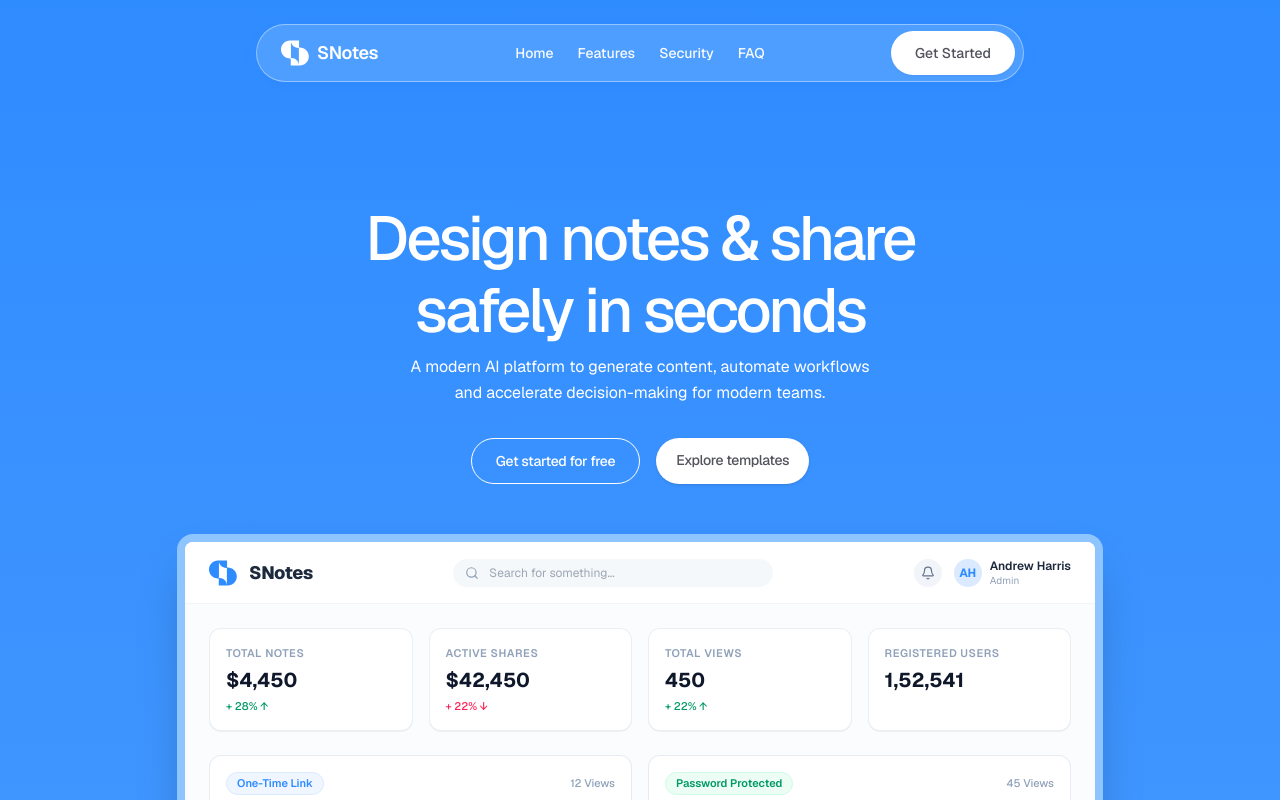
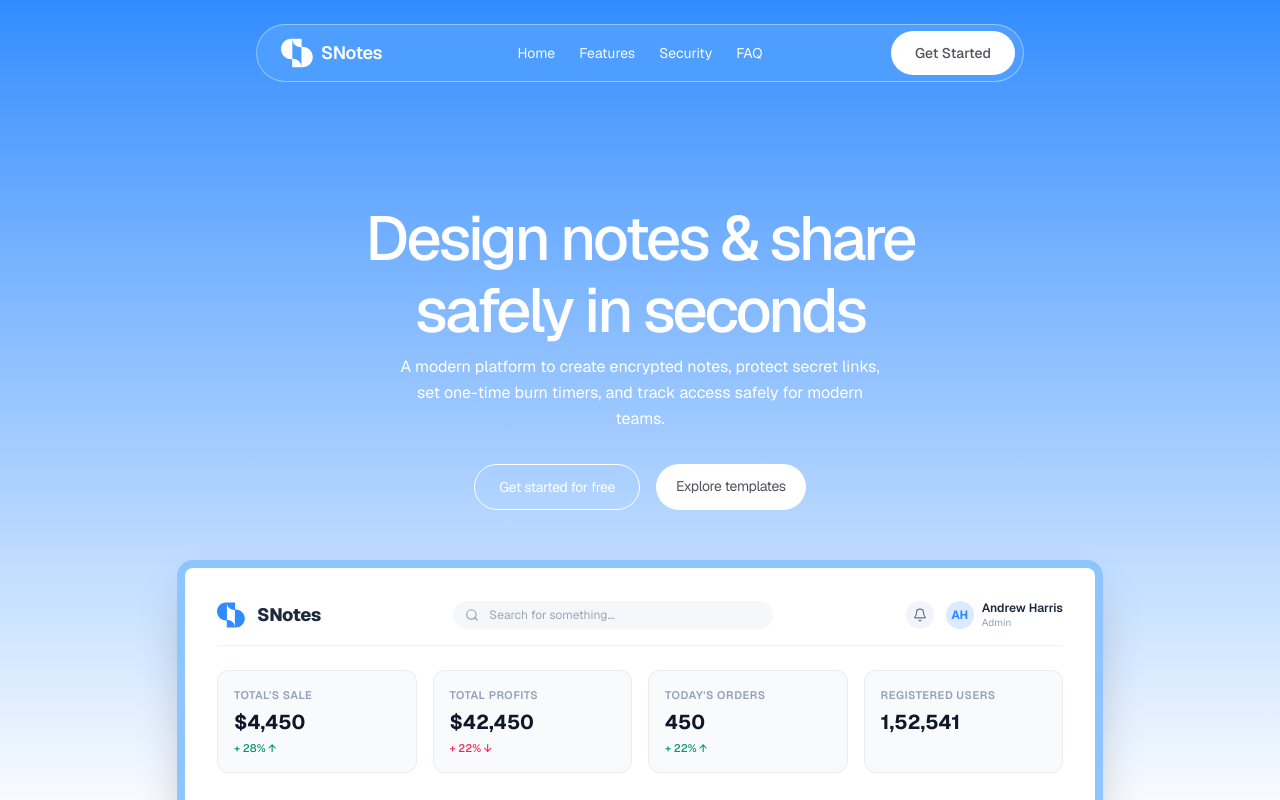
Before and after one commit to shamnxd/SNotes, a Next.js app: page / in a window 1280 px wide. Shown: the top 800 px of the page. Built offline with nearby package versions, Linux system fonts and the light colour scheme.

Commit message:
feat: match exact hero background gradient from-[#2F8CFF] to-white, padding, margins, and markup structure

```diff
--- a/app/page.tsx
+++ b/app/page.tsx
@@ -4,23 +4,14 @@ import React, { useState } from "react";
 import Link from "next/link";
 import Logo from "@/components/Logo";
 import {
-  Lock,
-  ArrowRight,
+  Zap,
+  Key,
+  Clock,
   ShieldCheck,
-  Zap,
-  Clock,
-  Eye,
+  Database,
   ChevronDown,
-  Key,
-  Database,
-  Server,
-  UserCheck,
-  CheckCircle2,
-  HelpCircle,
-  FileText,
   Search,
   Bell,
-  SlidersHorizontal,
 } from "lucide-react";
 
 export default function Home() {
@@ -64,46 +55,32 @@ export default function Home() {
         `}
       </style>
 
-      <div className="flex flex-col items-center bg-gradient-to-b from-[#2F8CFF] via-[#4E9EFF] to-slate-50 min-h-screen text-slate-800 selection:bg-blue-200">
-        {/* Top Floating Pill Navigation */}
-        <nav className="flex items-center justify-between bg-[#4E9EFF] border border-white/40 rounded-full pl-4 md:pl-6 pr-3 md:pr-2 py-1.5 w-full max-w-3xl shadow-lg shadow-blue-500/20 sticky top-4 z-50 mt-6 mx-4">
+      {/* Main Hero Container */}
+      <div className="flex flex-col items-center bg-gradient-to-b from-[#2F8CFF] to-white px-4 pt-6">
+        {/* Floating Pill Navigation Bar */}
+        <nav className="flex items-center justify-between bg-[#4E9EFF] border border-white/40 rounded-full pl-4 md:pl-6 pr-3 md:pr-2 py-1.5 w-full max-w-3xl relative">
           <Link href="/" className="flex items-center gap-2">
-            <Logo className="w-7 h-7" fill="#FFFFFF" />
+            <Logo className="w-8 h-8" fill="#FFFFFF" />
             <span className="text-white font-semibold text-lg tracking-tight">SNotes</span>
           </Link>
 
           {/* Mobile Overlay Menu */}
           <div
-            className={`max-md:fixed max-md:bg-black/60 max-md:h-screen max-md:overflow-hidden max-md:transition-[width] max-md:duration-300 max-md:top-0 max-md:left-0 max-md:flex-col max-md:justify-center max-md:backdrop-blur-md flex items-center gap-8 z-50 md:gap-6 md:absolute md:left-1/2 md:-translate-x-1/2 ${
+            id="menu"
+            className={`max-md:absolute max-md:bg-black/50 max-md:h-[785px] max-md:overflow-hidden max-md:transition-[width] max-md:duration-300 max-md:top-0 max-md:left-0 max-md:flex-col max-md:justify-center max-md:backdrop-blur flex items-center gap-8 z-50 md:gap-6 md:absolute md:left-1/2 md:-translate-x-1/2 ${
               mobileOpen ? "max-md:w-full" : "max-md:w-0"
             }`}
           >
-            <a
-              href="#"
-              onClick={() => setMobileOpen(false)}
-              className="text-gray-50 hover:text-white text-sm font-medium transition"
-            >
+            <a href="#" onClick={() => setMobileOpen(false)} className="text-gray-50 hover:text-white text-sm">
               Home
             </a>
-            <a
-              href="#features"
-              onClick={() => setMobileOpen(false)}
-              className="text-gray-50 hover:text-white text-sm font-medium transition"
-            >
+            <a href="#features" onClick={() => setMobileOpen(false)} className="text-gray-50 hover:text-white text-sm">
               Features
             </a>
-            <a
-              href="#security"
-              onClick={() => setMobileOpen(false)}
-              className="text-gray-50 hover:text-white text-sm font-medium transition"
-            >
+            <a href="#security" onClick={() => setMobileOpen(false)} className="text-gray-50 hover:text-white text-sm">
               Security
             </a>
-            <a
-              href="#faq"
-              onClick={() => setMobileOpen(false)}
-              className="text-gray-50 hover:text-white text-sm font-medium transition"
-            >
+            <a href="#faq" onClick={() => setMobileOpen(false)} className="text-gray-50 hover:text-white text-sm">
               FAQ
             </a>
 
@@ -131,7 +108,7 @@ export default function Home() {
           <div className="flex items-center gap-2">
             <Link
               href="/register"
-              className="hidden md:inline-block bg-white hover:bg-white/90 text-zinc-600 px-6 py-3 rounded-full text-sm font-medium transition cursor-pointer shadow-xs"
+              className="hidden md:inline-block bg-white hover:bg-white/90 text-zinc-600 px-6 py-3 rounded-full text-sm font-medium transition cursor-pointer"
             >
               Get Started
             </Link>
@@ -158,35 +135,35 @@ export default function Home() {
           </div>
         </nav>
 
-        {/* Hero Section */}
-        <div className="flex flex-col items-center text-center px-4 w-full">
+        {/* Hero Title & Subtitle */}
         <h1 className="text-5xl md:text-[62px]/18 text-white text-center max-w-[700px] mt-24 md:mt-30 bg-clip-text leading-tight font-medium tracking-tighter">
           Design notes & share safely in seconds
         </h1>
 
-          <p className="text-sm md:text-base/6.5 text-white text-center max-w-[480px] mt-2 font-normal">
-            A modern AI platform to generate content, automate workflows and accelerate decision-making for modern teams.
+        <p className="text-sm md:text-base/6.5 text-white text-center max-w-[480px] mt-2">
+          A modern platform to create encrypted notes, protect secret links, set one-time burn timers, and track access safely for modern teams.
         </p>
 
+        {/* Hero Buttons */}
         <div className="flex gap-4 mt-8">
           <Link
             href="/register"
-              className="border border-white hover:bg-sky-200/30 text-white text-sm px-6 py-3 rounded-full tracking-tight transition cursor-pointer font-medium"
+            className="border border-white hover:bg-sky-200/30 text-white text-sm px-6 py-3 rounded-full tracking-tight transition cursor-pointer"
           >
             Get started for free
           </Link>
           <Link
             href="/login"
-              className="bg-white hover:bg-white/90 text-sm text-zinc-600 px-5 py-3 rounded-full tracking-tight transition cursor-pointer font-medium shadow-sm"
+            className="bg-white hover:bg-white/90 text-sm text-zinc-600 px-5 py-3 rounded-full tracking-tight transition cursor-pointer"
           >
             Explore templates
           </Link>
         </div>
 
-          {/* Hero App Mockup Preview Container */}
-          <div className="mt-12.5 w-full max-w-[926px] mx-auto border-4 md:border-8 border-blue-300 rounded-2xl md:rounded-t-2xl md:rounded-b-none md:border-b-0 overflow-hidden shadow-2xl bg-white text-left">
-            {/* Top Mockup App Header */}
-            <div className="flex items-center justify-between px-6 py-4 border-b border-slate-100 bg-white">
+        {/* Hero Dashboard Preview Image / Mockup */}
+        <div className="mt-12.5 w-full">
+          <div className="max-h-64 md:max-h-96 w-full max-w-[926px] mx-auto border-4 md:border-8 border-blue-300 rounded-2xl md:rounded-t-2xl md:rounded-b-none md:border-b-0 overflow-hidden bg-white text-left shadow-2xl p-6 sm:p-8">
+            <div className="flex items-center justify-between mb-6 pb-4 border-b border-slate-100">
               <div className="flex items-center gap-3">
                 <Logo className="w-7 h-7" fill="#2F8CFF" />
                 <span className="font-extrabold text-slate-800 text-lg tracking-tight">SNotes</span>
@@ -218,60 +195,29 @@ export default function Home() {
               </div>
             </div>
 
-            {/* Inner Dashboard Body Mockup */}
-            <div className="p-6 bg-slate-50/50 space-y-6">
-              {/* Stats Row */}
-              <div className="grid grid-cols-2 md:grid-cols-4 gap-4">
-                <div className="bg-white border border-slate-200/70 p-4 rounded-xl shadow-2xs">
-                  <div className="text-[11px] font-semibold text-slate-400 uppercase tracking-wider">Total Notes</div>
+            {/* Inner Stats Overview */}
+            <div className="grid grid-cols-2 md:grid-cols-4 gap-4 mb-6">
+              <div className="bg-slate-50 border border-slate-200/70 p-4 rounded-xl">
+                <div className="text-[11px] font-semibold text-slate-400 uppercase tracking-wider">TOTAL'S SALE</div>
                 <div className="text-xl font-bold text-slate-900 mt-1">$4,450</div>
-                  <div className="text-[11px] font-medium text-emerald-600 mt-1 flex items-center gap-1">+ 28% ↑</div>
+                <div className="text-[11px] font-medium text-emerald-600 mt-1">+ 28% ↑</div>
               </div>
 
-                <div className="bg-white border border-slate-200/70 p-4 rounded-xl shadow-2xs">
-                  <div className="text-[11px] font-semibold text-slate-400 uppercase tracking-wider">Active Shares</div>
+              <div className="bg-slate-50 border border-slate-200/70 p-4 rounded-xl">
+                <div className="text-[11px] font-semibold text-slate-400 uppercase tracking-wider">TOTAL PROFITS</div>
                 <div className="text-xl font-bold text-slate-900 mt-1">$42,450</div>
-                  <div className="text-[11px] font-medium text-rose-500 mt-1 flex items-center gap-1">+ 22% ↓</div>
+                <div className="text-[11px] font-medium text-rose-500 mt-1">+ 22% ↓</div>
               </div>
 
-                <div className="bg-white border border-slate-200/70 p-4 rounded-xl shadow-2xs">
-                  <div className="text-[11px] font-semibold text-slate-400 uppercase tracking-wider">Total Views</div>
+              <div className="bg-slate-50 border border-slate-200/70 p-4 rounded-xl">
+                <div className="text-[11px] font-semibold text-slate-400 uppercase tracking-wider">TODAY'S ORDERS</div>
                 <div className="text-xl font-bold text-slate-900 mt-1">450</div>
-                  <div className="text-[11px] font-medium text-emerald-600 mt-1 flex items-center gap-1">+ 22% ↑</div>
+                <div className="text-[11px] font-medium text-emerald-600 mt-1">+ 22% ↑</div>
               </div>
 
-                <div className="bg-white border border-slate-200/70 p-4 rounded-xl shadow-2xs">
-                  <div className="text-[11px] font-semibold text-slate-400 uppercase tracking-wider">Registered Users</div>
+              <div className="bg-slate-50 border border-slate-200/70 p-4 rounded-xl">
+                <div className="text-[11px] font-semibold text-slate-400 uppercase tracking-wider">REGISTERED USERS</div>
                 <div className="text-xl font-bold text-slate-900 mt-1">1,52,541</div>
-                </div>
-              </div>
-
-              {/* Sample Notes Cards */}
-              <div className="grid grid-cols-1 md:grid-cols-2 gap-4">
-                <div className="bg-white border border-slate-200/80 p-4 rounded-xl space-y-2 shadow-2xs">
-                  <div className="flex items-center justify-between">
-                    <span className="text-[11px] font-semibold text-[#2F8CFF] bg-blue-50 px-2.5 py-0.5 rounded-full border border-blue-100">
-                      One-Time Link
-                    </span>
-                    <span className="text-[11px] text-slate-400 font-medium">12 Views</span>
-                  </div>
-                  <div className="font-bold text-sm text-slate-900">Q4 Product Strategy.md</div>
-                  <div className="text-xs text-slate-500 line-clamp-2 leading-relaxed">
-                    Internal draft for quarterly roadmap and encrypted credentials.
-                  </div>
-                </div>
-
-                <div className="bg-white border border-slate-200/80 p-4 rounded-xl space-y-2 shadow-2xs">
-                  <div className="flex items-center justify-between">
-                    <span className="text-[11px] font-semibold text-emerald-600 bg-emerald-50 px-2.5 py-0.5 rounded-full border border-emerald-100">
-                      Password Protected
-                    </span>
-                    <span className="text-[11px] text-slate-400 font-medium">45 Views</span>
-                  </div>
-                  <div className="font-bold text-sm text-slate-900">Project Phoenix Architecture</div>
-                  <div className="text-xs text-slate-500 line-clamp-2 leading-relaxed">
-                    Architecture diagrams for cloud migration project.
-                  </div>
               </div>
             </div>
           </div>
@@ -294,7 +240,6 @@ export default function Home() {
           </div>
 
           <div className="grid grid-cols-1 md:grid-cols-3 gap-8">
-              {/* Feature 1 */}
             <div className="bg-slate-50 border border-slate-200/70 rounded-2xl p-6 space-y-4 shadow-2xs hover:shadow-md transition-all">
               <div className="w-12 h-12 rounded-2xl bg-blue-50 text-[#2F8CFF] flex items-center justify-center border border-blue-100">
                 <Zap className="w-6 h-6" />
@@ -305,7 +250,6 @@ export default function Home() {
               </p>
             </div>
 
-              {/* Feature 2 */}
             <div className="bg-slate-50 border border-slate-200/70 rounded-2xl p-6 space-y-4 shadow-2xs hover:shadow-md transition-all">
               <div className="w-12 h-12 rounded-2xl bg-blue-50 text-[#2F8CFF] flex items-center justify-center border border-blue-100">
                 <Key className="w-6 h-6" />
@@ -316,7 +260,6 @@ export default function Home() {
               </p>
             </div>
 
-              {/* Feature 3 */}
             <div className="bg-slate-50 border border-slate-200/70 rounded-2xl p-6 space-y-4 shadow-2xs hover:shadow-md transition-all">
               <div className="w-12 h-12 rounded-2xl bg-blue-50 text-[#2F8CFF] flex items-center justify-center border border-blue-100">
                 <Clock className="w-6 h-6" />
@@ -369,7 +312,7 @@ export default function Home() {
         </div>
       </section>
 
-        {/* FAQ Section (Replaces Pricing) */}
+      {/* FAQ Section */}
       <section id="faq" className="w-full bg-white py-24 px-6 border-t border-slate-200/80">
         <div className="max-w-4xl mx-auto space-y-12">
           <div className="text-center space-y-4">
@@ -420,10 +363,9 @@ export default function Home() {
             <Logo className="w-5 h-5" fill="#2F8CFF" />
             <span className="font-extrabold text-slate-900">SNotes</span>
           </div>
-            <div>&copy; {new Date().getFullYear()} SNotes. Powered by Electric Azure Theme.</div>
+          <div>&copy; {new Date().getFullYear()} SNotes. Powered by PrebuiltUI Hero Design.</div>
         </div>
       </footer>
-      </div>
     </>
   );
 }
```
Lines whose indentation alone changed are shown as unchanged.
